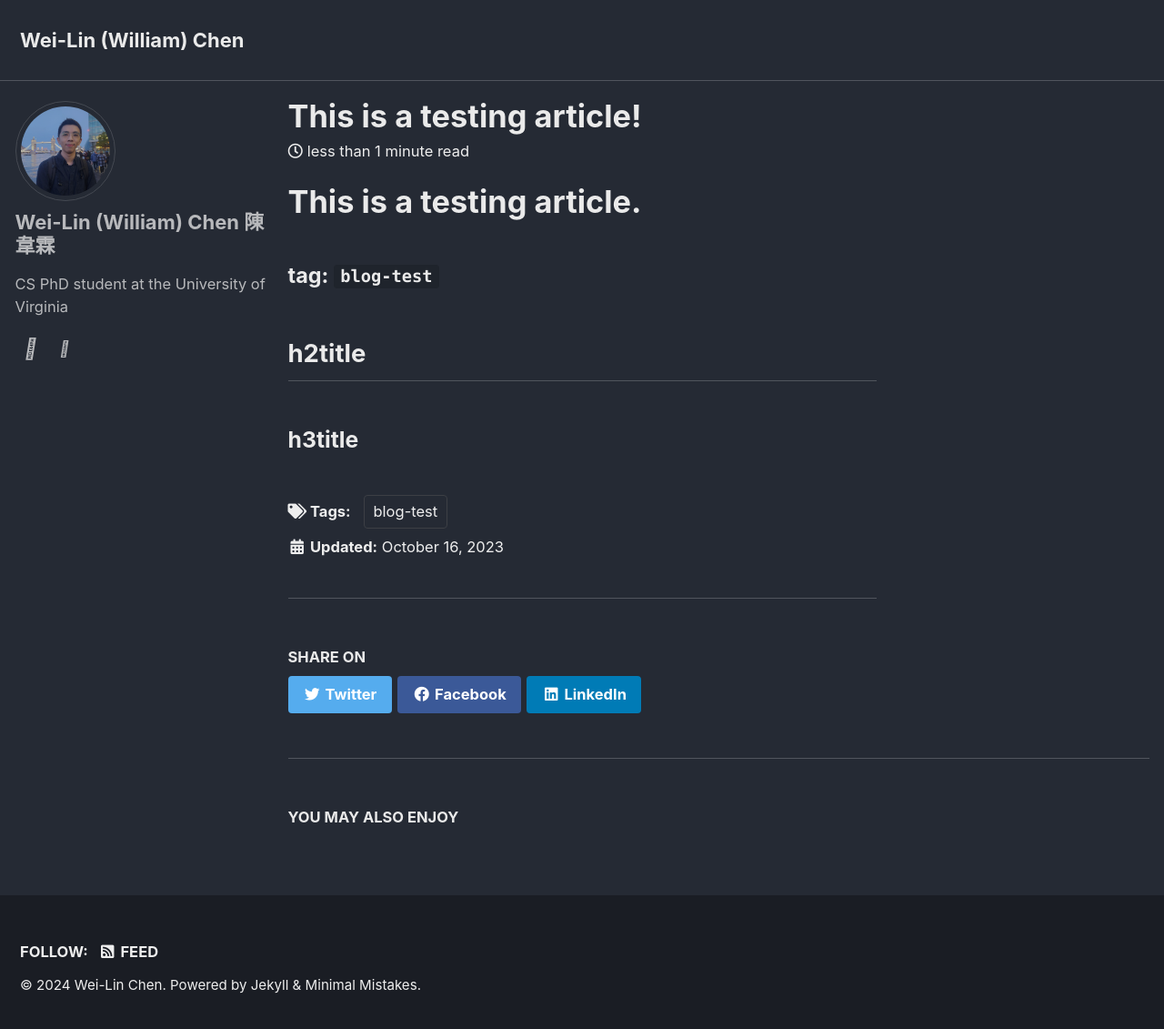
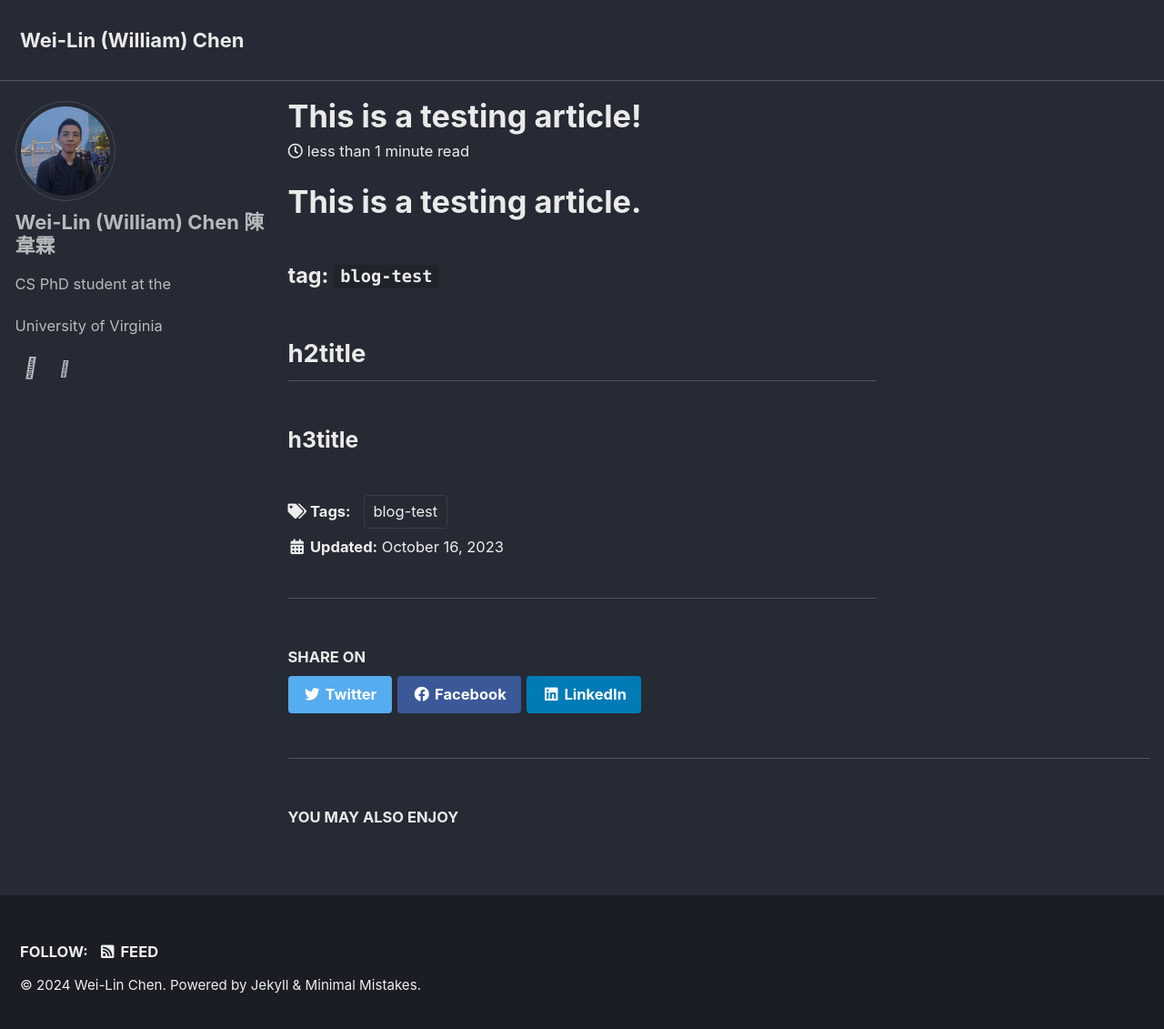
Before and after one commit to wlchen0206/wlchen0206.github.io, a Jekyll site: the page built from _posts/2023-10-17-test-article.md, in a window 1280 px wide and 1139 px high. Shown: the top 1131 px of the window at 91% size. Built offline with Jekyll 4.4.1, drawn with Linux system fonts in a browser that asks for light colours; cached includes are drawn as plain includes; some of the changed lines change nothing that is shown.

Commit message:
fix typo

```diff
--- a/_config.yml
+++ b/_config.yml
@@ -106,10 +106,12 @@
 author:
   name               : |
                        Wei-Lin (William) Chen
+
                        陳韋霖
   avatar             : "/assets/image/profile.jpg"
   bio                : |
                        CS PhD student at the
+
                        University of Virginia
   # location         : "Somewhere"
   # email            :
@@ -125,7 +127,7 @@
       url: "https://twitter.com/WeiLin__Chen"
     - label: ""
       icon: "fa-regular fa-envelope"
-      url: "mailto:wlchen@nlg.csie.ntu.edu.tw"
+      url: "mailto:wlchen@virginia.edu"
 
 # Site Footer
 footer:
```
